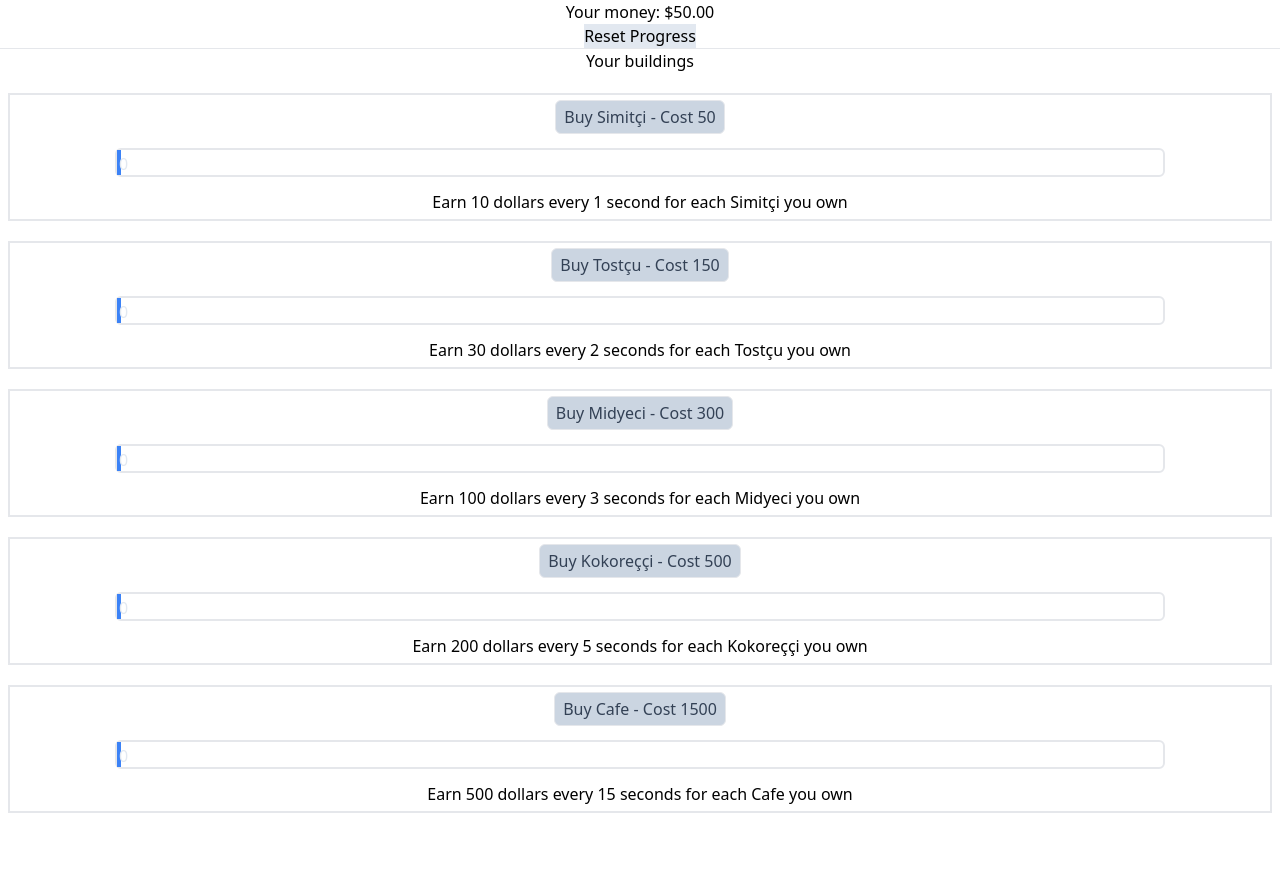
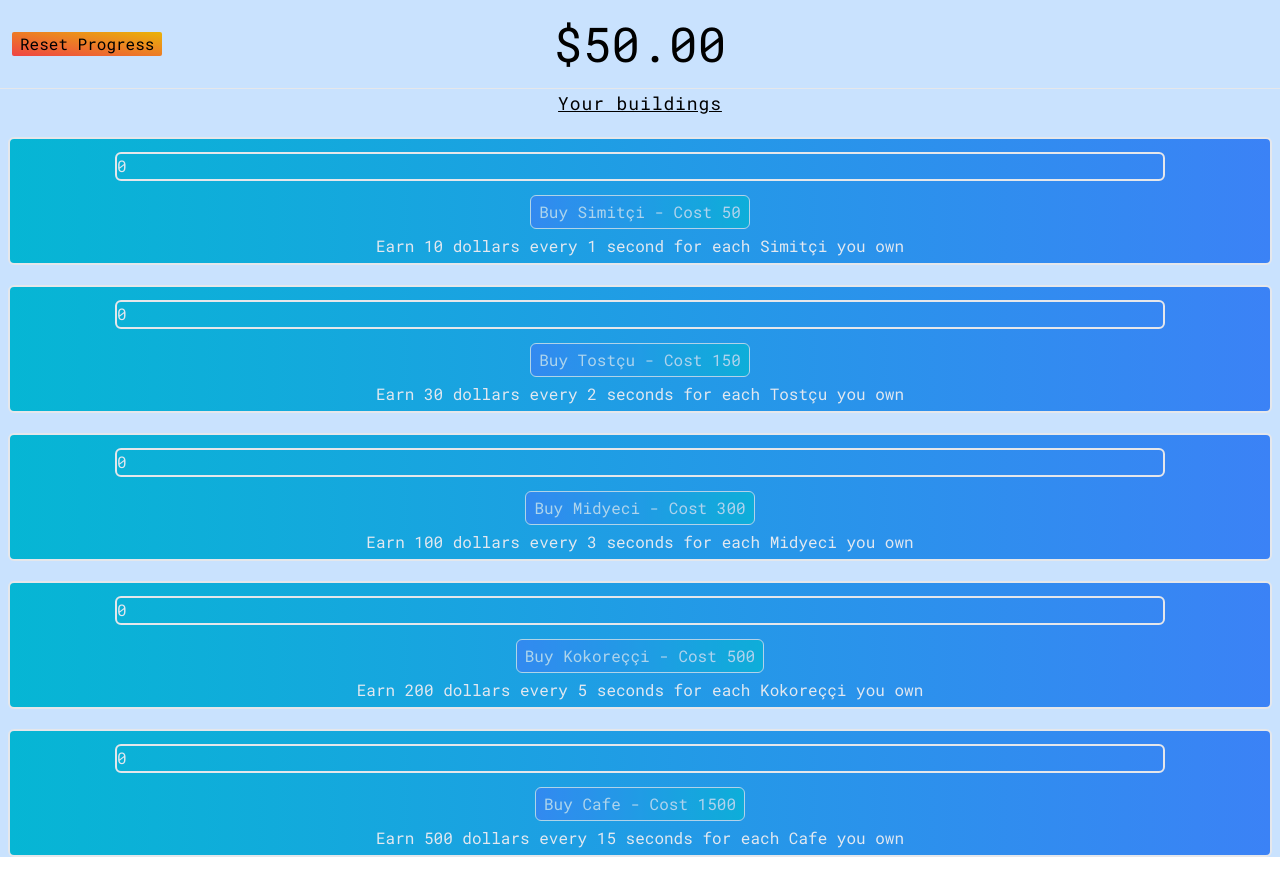
Before and after one commit to ogiboy/idler-game, a Next.js app: page / in a window 1280 px wide. Before the commit the page ends 833 px from the top, so only its background shows below. Built offline with nearby package versions, Linux system fonts and the light colour scheme.

Commit message:
lots of design changes

```diff
--- a/src/app/layout.js
+++ b/src/app/layout.js
@@ -1,4 +1,8 @@
 import './globals.css'
+
+import { Roboto_Mono } from 'next/font/google'
+
+const roboto = Roboto_Mono({ subsets: ['latin'] })
 
 export const metadata = {
   title: 'İşletmecii',
@@ -8,7 +12,7 @@ export const metadata = {
 export default function RootLayout({ children }) {
   return (
     <html lang="en">
-      <body>{children}</body>
+      <body className={roboto.className}>{children}</body>
     </html>
   )
 }
--- a/src/app/page.js
+++ b/src/app/page.js
@@ -130,7 +130,7 @@ const Home = () => {
       if (isPlayerPoor) {
         setIsPlayerPoor(false)
       }
-    }, 5000)
+    }, 3000)
 
     return () => clearTimeout(timeout)
   }, [isPlayerPoor])
@@ -151,13 +151,17 @@ const Home = () => {
     setBuildings(updatedBuildings)
   }
 
-  function resetCookies() {
-    setBuildings(startingState)
-    setMoney(startingMoney)
+  function handleReset() {
+    const confirm = window.confirm('Are you sure?')
 
-    Cookies.remove('money')
-    Cookies.remove('buildings')
-    console.log('Cookies removed')
+    if (confirm) {
+      setBuildings(startingState)
+      setMoney(startingMoney)
+
+      Cookies.remove('money')
+      Cookies.remove('buildings')
+      // console.log('Cookies removed')
+    }
   }
 
   const formattedMoney = new Intl.NumberFormat('en-Us', {
@@ -172,17 +176,20 @@ const Home = () => {
   })
 
   return (
-    <div>
+    <div className="cursor-default bg-blue-300/50">
       {isClient ? (
         <div className="text-center">
-          <div>
-            <h1>Your money: {formattedMoney}</h1>
-            <button onClick={() => resetCookies()} className="bg-slate-200">
+          <div className="relative p-5">
+            <h1 className="text-5xl">{formattedMoney}</h1>
+            <button
+              onClick={() => handleReset()}
+              className="absolute top-8 left-3 bg-gradient-to-tr hover:bg-gradient-to-bl from-red-500 to-yellow-500 rounded-sm px-2 hover:ring-1"
+            >
               Reset Progress
             </button>
           </div>
           <hr />
-          <h2>Your buildings</h2>
+          <h2 className="underline tracking-wider text-lg">Your buildings</h2>
           {buildings &&
             buildings.map((building) => {
               return (
--- a/src/components/Vendor.jsx
+++ b/src/components/Vendor.jsx
@@ -4,37 +4,35 @@ import { useEffect } from 'react'
 
 const Vendor = ({ building, handlePurchase }) => {
   const [spring, api] = useSpring(() => ({
-    width: '10px',
+    width: '0%',
     height: '25px',
   }))
 
   useEffect(() => {
     api.start({
-      width: `${building.number * 10}px`,
+      width: `${building.number}%`,
     })
 
     return () => api.stop()
   }, [building.number, api])
 
   return (
-    <div className="border-2 flex flex-col items-center justify-evenly min-h-32 mx-2 my-5">
-      <button
-        onClick={() => handlePurchase(building.id)}
-        className="border rounded-md bg-slate-300 hover:text-slate-100 hover:bg-slate-400 text-slate-700 py-1 px-2 disabled:bg-slate-200 disabled:text-slate-700"
-      >
-        Buy {building.name} - Cost {building.cost}
-      </button>
-
+    <div className="border-2 rounded-md flex flex-col items-center justify-evenly min-h-32 mx-2 my-5 bg-gradient-to-r from-cyan-500 to-blue-500">
       <div className="w-5/6 border-2 rounded-md my-2">
         <animated.div
-          className="border-2 border-blue-500 bg-blue-600 text-slate-200"
+          className="text-slate-200 bg-gradient-to-r from-blue-500 to-blue-300"
           style={{ ...spring, maxWidth: '100%' }}
         >
           {building.number}
         </animated.div>
       </div>
-
-      <p>
+      <button
+        onClick={() => handlePurchase(building.id)}
+        className="bg-gradient-to-l hover:bg-gradient-to-r from-cyan-500 to-blue-500 border rounded-md text-slate-200 py-1 px-2 animate-pulse hover:animate-none"
+      >
+        Buy {building.name} - Cost {building.cost}
+      </button>
+      <p className="text-slate-200">
         Earn {building.income} dollars every {building.duration / 1000} second
         {building.duration > 1000 ? 's' : ''} for each {building.name} you own
       </p>
--- a/tailwind.config.js
+++ b/tailwind.config.js
@@ -5,6 +5,8 @@ module.exports = {
     './src/components/**/*.{js,ts,jsx,tsx,mdx}',
     './src/app/**/*.{js,ts,jsx,tsx,mdx}',
   ],
-  theme: {},
+  theme: {
+    extend: {},
+  },
   plugins: [],
 }
```
